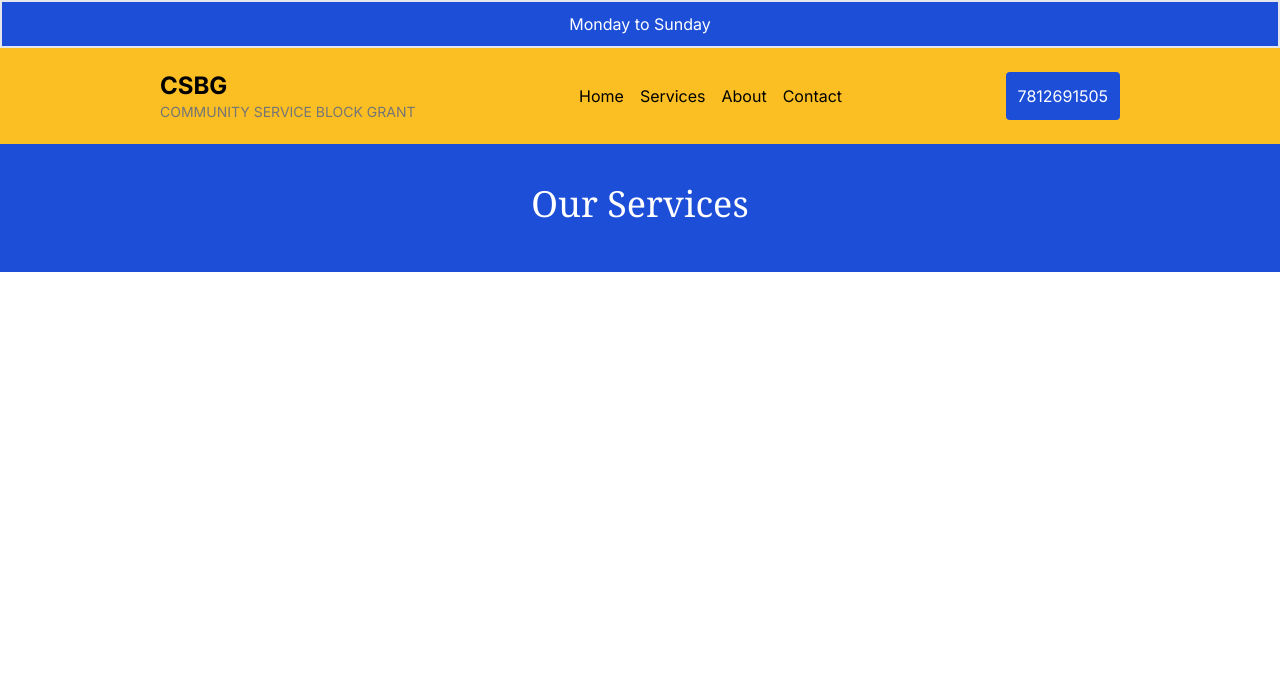
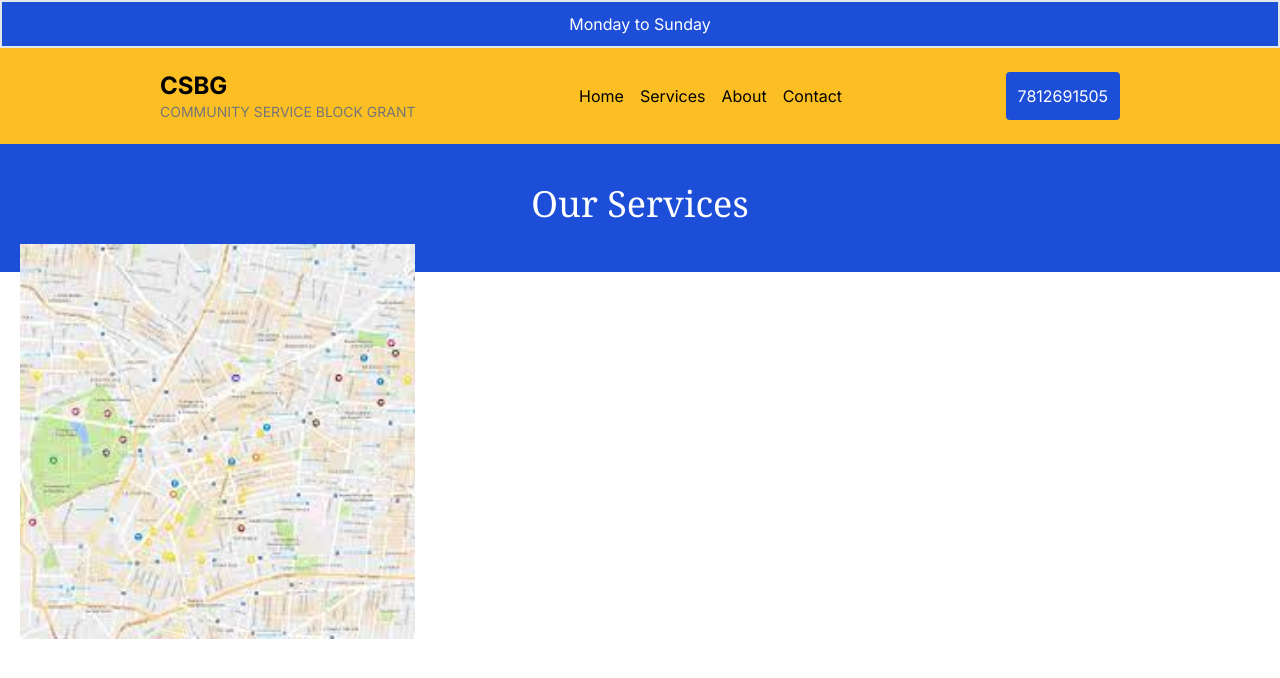
Before and after one commit to Richson-Tech/org, a Next.js app: page /contact in a window 1280 px wide. Shown: the top 678 px of the page. Built offline with nearby package versions, Linux system fonts and the light colour scheme.

Commit message:
new commits added

```diff
--- a/src/app/contact/page.jsx
+++ b/src/app/contact/page.jsx
@@ -1,12 +1,14 @@
+import Maps from '@/components/Maps'
 import React from 'react'
 
 const page = () => {
   return (
     <div className='bg-blue-700 h-32 w-full pb-32'>
-      <div>
+      <div className='flex flex-col pb-0'>
       <h2 className="text-4xl font-serif text-white text-center pt-10 font-normal">
           Our Services
         </h2>
+        <Maps/>
       </div>
 
     </div>
```
